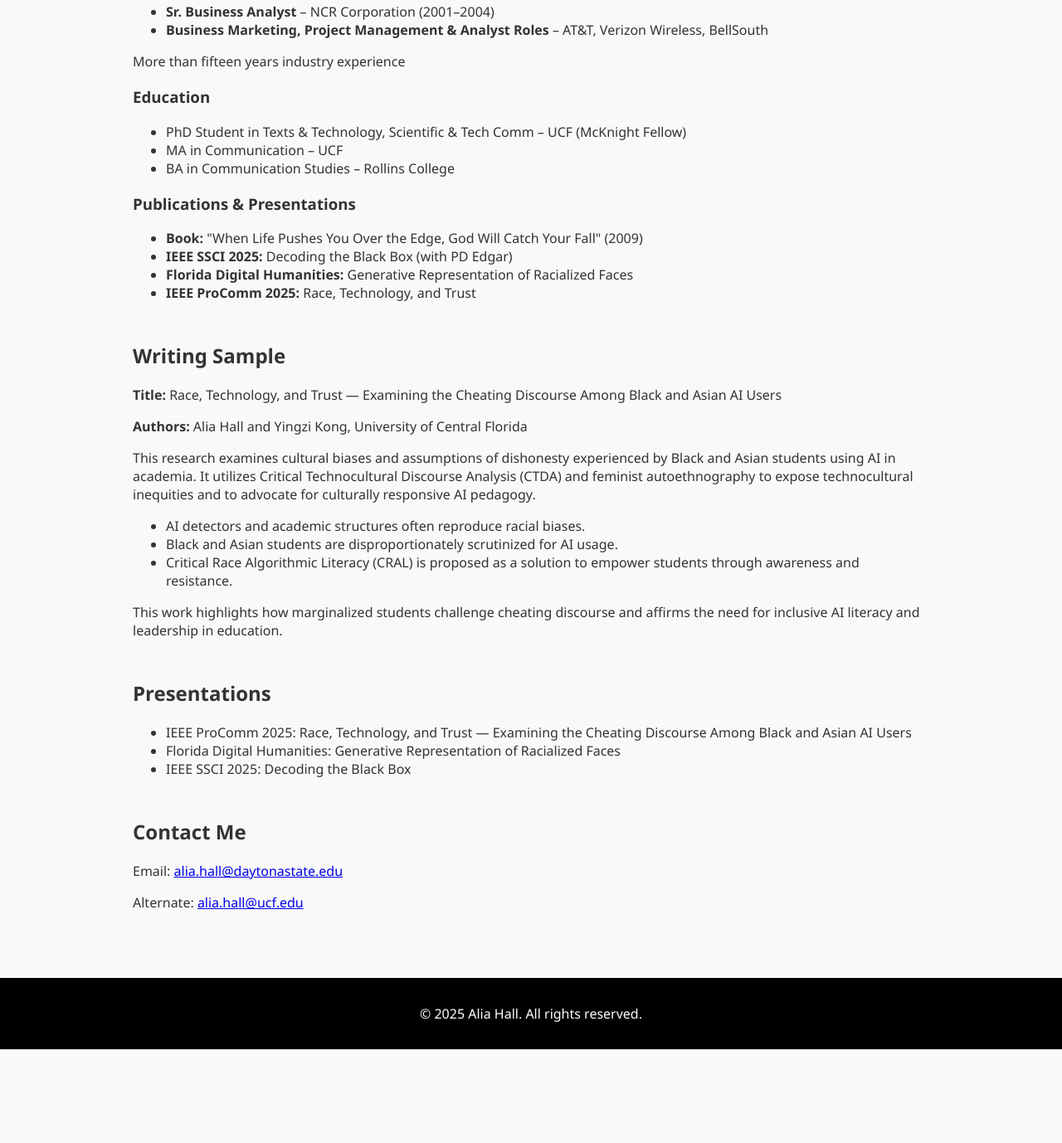
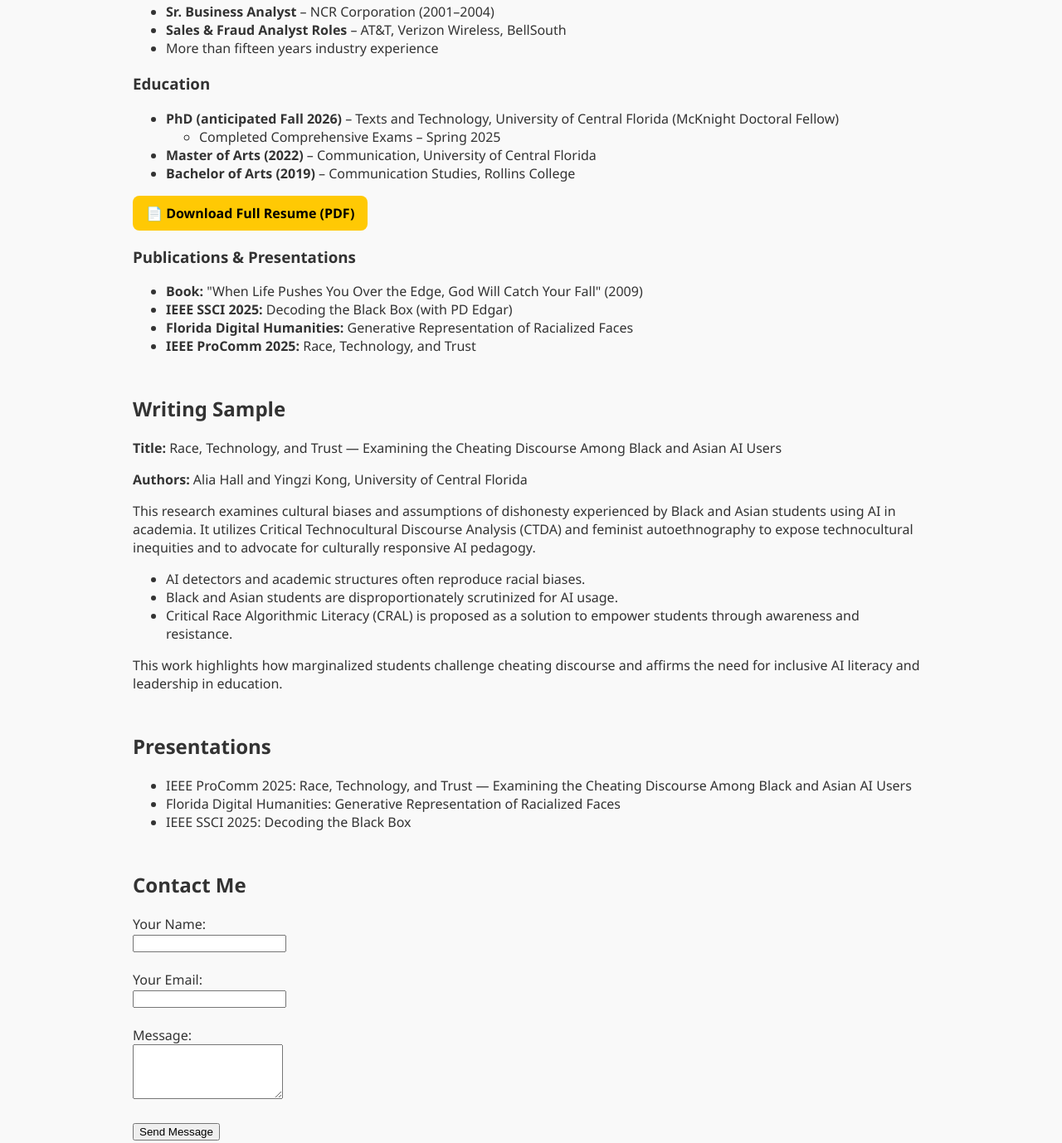
Before and after one commit to aliamackhall21/alia.net, a plain HTML site: page index.html in a window 1280 px wide. Shown: the part 580-1958 px from the top of the page at 83% size. Before the commit the page ends 1845 px from the top, so only its background shows below. Drawn offline with Linux system fonts and the light colour scheme.

Commit message:
Update index.html

```diff
--- a/index.html
+++ b/index.html
@@ -44,9 +44,23 @@
       text-align: center;
       padding: 1rem 0;
     }
+    .download-btn {
+      display: inline-block;
+      background-color: #ffc904;
+      color: black;
+      padding: 10px 16px;
+      text-decoration: none;
+      font-weight: bold;
+      border-radius: 8px;
+    }
+    .download-btn:hover {
+      background-color: #e0b803;
+    }
   </style>
 </head>
-<body>
+
+<body onload="window.scrollTo(0, 0);">
+
   <header class="header">
     <h1>Alia Hall</h1>
     <h2>Assistant Professor of Communications, Daytona State College</h2>
@@ -55,15 +69,17 @@
       <ul class="nav-links">
         <li><a href="#professional-experience">Professional Experience</a></li>
         <li><a href="#writing-sample">Writing Sample</a></li>
-        <li><a href="#presentations">Presenter</a></li>
+        <li><a href="#presentations">Talks</a></li>
         <li><a href="#contact">Contact</a></li>
       </ul>
     </nav>
   </header>
 
   <main class="content">
+
     <section id="professional-experience">
       <h2>Professional Experience</h2>
+
       <h3>Academic Positions</h3>
       <ul>
         <li><strong>Assistant Professor of Communication</strong> – Daytona State College (2024–Present)</li>
@@ -75,15 +91,24 @@
       <h3>Industry Experience</h3>
       <ul>
         <li><strong>Sr. Business Analyst</strong> – NCR Corporation (2001–2004)</li>
-        <li><strong>Business Marketing, Project Management & Analyst Roles</strong> – AT&T, Verizon Wireless, BellSouth</li>
-      </ul> More than fifteen years industry experience
+        <li><strong>Sales & Fraud Analyst Roles</strong> – AT&T, Verizon Wireless, BellSouth</li>
+        <li>More than fifteen years industry experience</li>
+      </ul>
 
       <h3>Education</h3>
       <ul>
-        <li>PhD Student in Texts & Technology, Scientific & Tech Comm – UCF (McKnight Fellow)</li>
-        <li>MA in Communication – UCF</li>
-        <li>BA in Communication Studies – Rollins College</li>
+        <li><strong>PhD (anticipated Fall 2026)</strong> – Texts and Technology, University of Central Florida (McKnight Doctoral Fellow)
+          <ul><li>Completed Comprehensive Exams – Spring 2025</li></ul>
+        </li>
+        <li><strong>Master of Arts (2022)</strong> – Communication, University of Central Florida</li>
+        <li><strong>Bachelor of Arts (2019)</strong> – Communication Studies, Rollins College</li>
       </ul>
+
+      <p>
+        <a href="https://aliamackhall21.github.io/alia.net/Alia_Hall_CV_Resume_2025.pdf" download class="download-btn">
+          📄 Download Full Resume (PDF)
+        </a>
+      </p>
 
       <h3>Publications & Presentations</h3>
       <ul>
@@ -118,13 +143,25 @@
 
     <section id="contact">
       <h2>Contact Me</h2>
-      <p>Email: <a href="mailto:alia.hall@daytonastate.edu">alia.hall@daytonastate.edu</a></p>
-      <p>Alternate: <a href="mailto:alia.hall@ucf.edu">alia.hall@ucf.edu</a></p>
+      <form action="https://formspree.io/f/yourformid" method="POST">
+        <label for="name">Your Name:</label><br>
+        <input type="text" name="name" id="name" required><br><br>
+
+        <label for="email">Your Email:</label><br>
+        <input type="email" name="_replyto" id="email" required><br><br>
+
+        <label for="message">Message:</label><br>
+        <textarea name="message" id="message" rows="4" required></textarea><br><br>
+
+        <button type="submit">Send Message</button>
+      </form>
     </section>
+
   </main>
 
   <footer class="footer">
     <p>&copy; 2025 Alia Hall. All rights reserved.</p>
   </footer>
+
 </body>
 </html>
```
